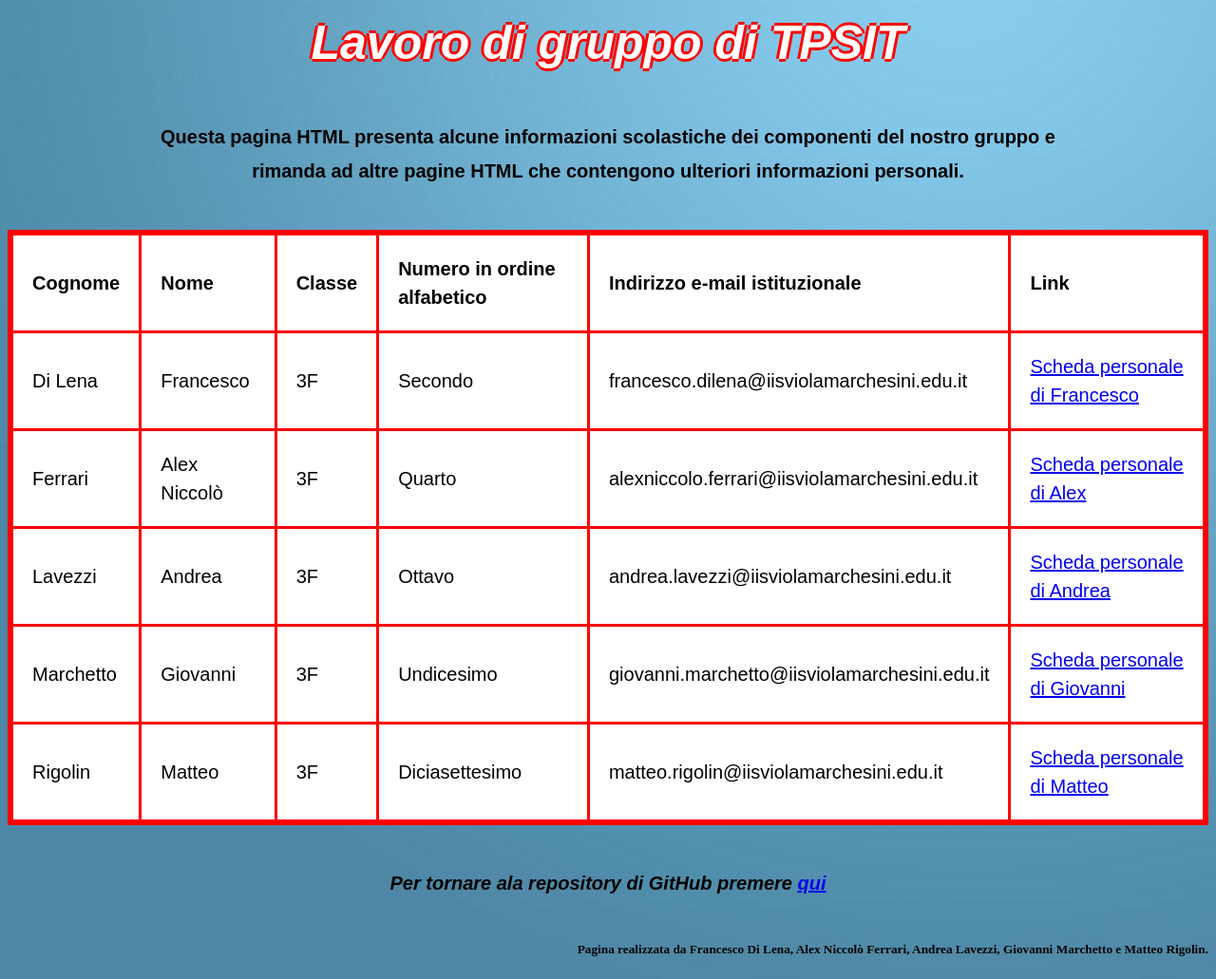
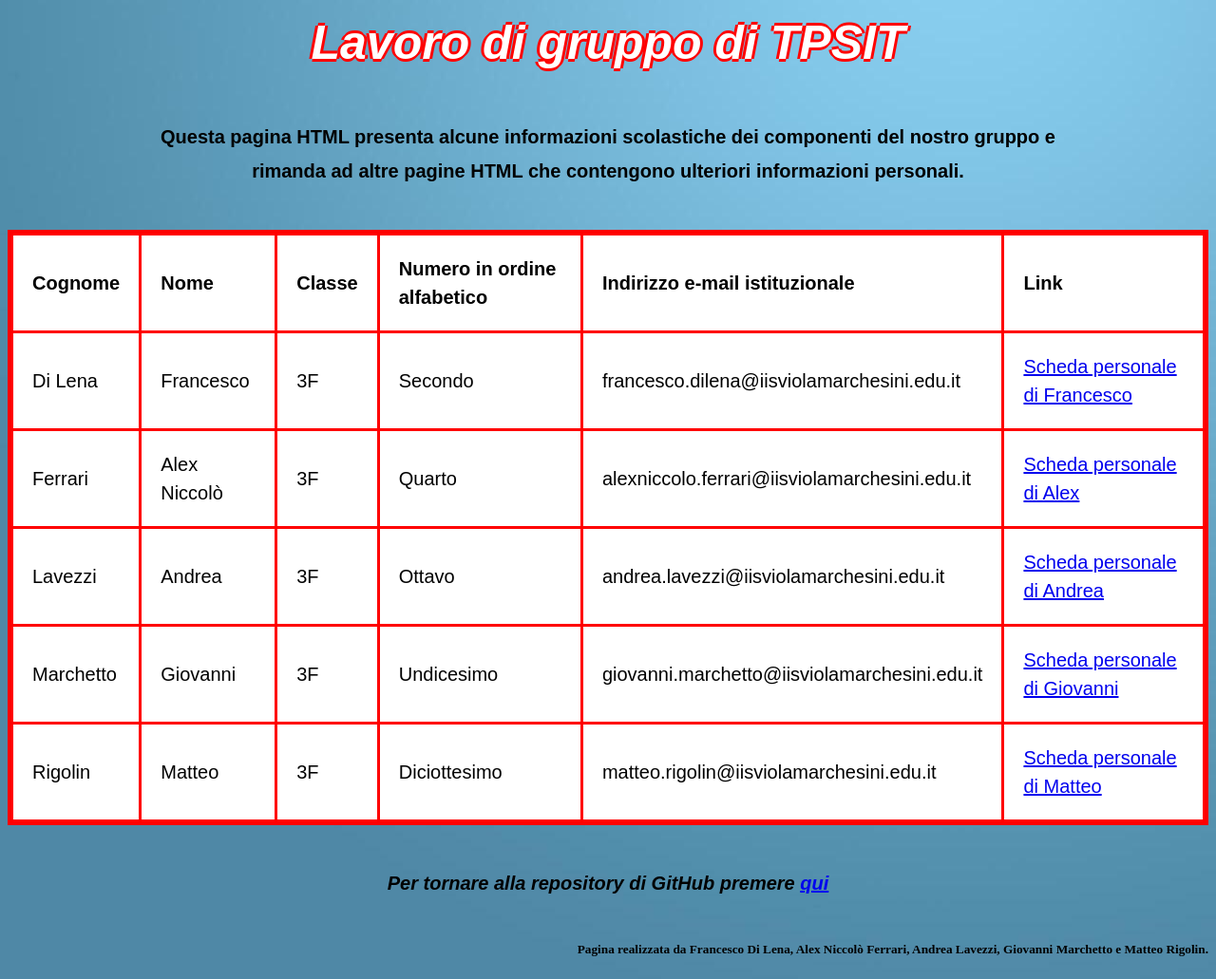
Before and after one commit to Francescodl04/Lavoro-di-gruppo-TPSIT, a plain HTML site: page index.html in a window 1280 px wide. Shown: the whole page at 95% size. Drawn offline with Linux system fonts and the light colour scheme.

Commit message:
Update index.html

```diff
--- a/index.html
+++ b/index.html
@@ -53,10 +53,10 @@
 		<tr><td> Ferrari </td><td>Alex Niccolò</td><td>3F</td><td> Quarto </td> <td>alexniccolo.ferrari@iisviolamarchesini.edu.it</td> <td> <a href="alexferrari.html" target="a_blank">Scheda personale di Alex </a> </td> </tr>
 		<tr><td>Lavezzi </td><td>Andrea</td><td>3F</td><td> Ottavo </td> <td>andrea.lavezzi@iisviolamarchesini.edu.it</td> <td> <a href="andrealavezzi.html" target="a_blank">Scheda personale di Andrea</a> </td> </tr>
 		<tr><td>Marchetto </td><td>Giovanni</td><td>3F</td><td> Undicesimo </td> <td>giovanni.marchetto@iisviolamarchesini.edu.it</td> <td> <a href="giovannimarchetto.html" target="a_blank">Scheda personale di Giovanni</a> </td> </tr>
-		<tr><td>Rigolin </td><td>Matteo</td><td>3F</td><td> Diciasettesimo </td> <td>matteo.rigolin@iisviolamarchesini.edu.it</td> <td> <a href="matteorigolin.html" target="a_blank">Scheda personale di Matteo </a> </td> </tr>
+		<tr><td>Rigolin </td><td>Matteo</td><td>3F</td><td> Diciottesimo </td> <td>matteo.rigolin@iisviolamarchesini.edu.it</td> <td> <a href="matteorigolin.html" target="a_blank">Scheda personale di Matteo </a> </td> </tr>
 		</table>
 		<p></p>
-		<h1 align="center"> <i> Per tornare ala repository di GitHub premere <a href="https://github.com/Francescodl04/Lavoro-di-gruppo-TPSIT"> qui </a> </i></h1>
+		<h1 align="center"> <i> Per tornare alla repository di GitHub premere <a href="https://github.com/Francescodl04/Lavoro-di-gruppo-TPSIT"> qui </a> </i></h1>
 		<p></p>
 		<h5 align="right"> Pagina realizzata da Francesco Di Lena, Alex Niccolò Ferrari, Andrea Lavezzi, Giovanni Marchetto e Matteo Rigolin.</h1>
 	</body>
```
